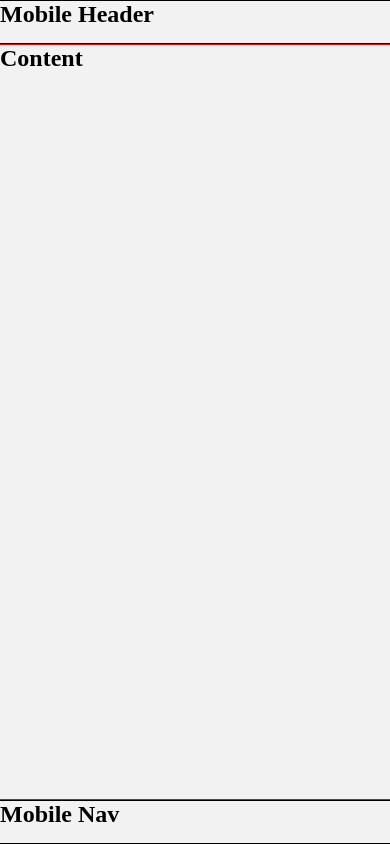
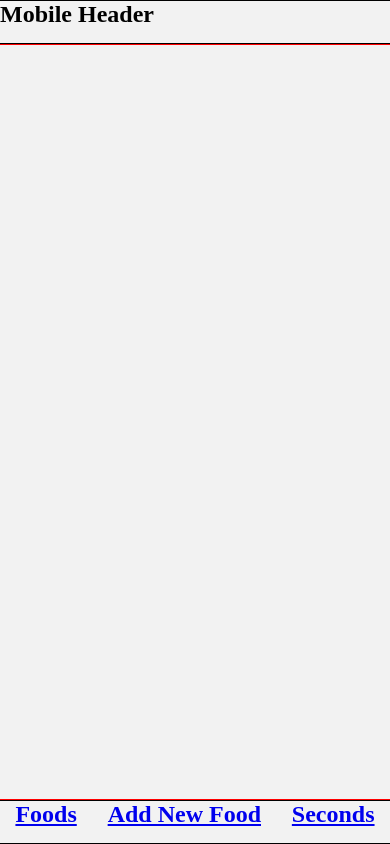
Before and after one commit to ayoublos/Seconds_Front-End, a React (Vite) app: page / in a window 390 px wide. Built offline with nearby package versions, Linux system fonts and the light colour scheme.

Commit message:
Add Routing
1. Add routes: Home, FoodIndex, FoodShow, NewFood, EditFood, FourOFour
2. Add pages: FoodIndex, FoodShow, NewFood, EditFood, FourOFour
3. Add Links to MobileNav

```diff
--- a/src/App.jsx
+++ b/src/App.jsx
@@ -1,8 +1,14 @@
 import './App.css'
 import React from 'react'
 import {Routes, Route} from 'react-router-dom'
-import Home from './Components/Pages/Home'
+import Home from './Pages/Home.jsx'
 import MobileHeader from './Components/Header/MobileHeader.jsx'
+import FoodIndex from './Pages/FoodIndex.jsx'
+import SecondsIndex from './Pages/SecondsIndex.jsx'
+import NewFood from './Pages/NewFood.jsx'
+import FoodShow from './Pages/FoodShow.jsx'
+import EditFood from './Pages/EditFood.jsx'
+import FourOFour from './Pages/FourOFour.jsx'
 import MobileNav from './Components/Footer/MobileNav.jsx'
 
 export default function App() {
@@ -13,7 +19,15 @@ export default function App() {
       </header>
       <main>
         <Routes>
-          <Route path='/' element={<Home />} />
+          <Route path='/' element={<Home />} >
+            <Route path='food' element={<FoodIndex/>} />
+            <Route path='seconds' element={<SecondsIndex/>} />
+            <Route path='food/new' element={<NewFood/>} />
+            <Route path='food/:id' element={<FoodShow/>} />
+            <Route path='food/:id/edit' element={<EditFood/>} />
+          </Route>
+
+          <Route path='*' element={<FourOFour/>} />
         </Routes>
       </main>
       <footer>
--- /dev/null
+++ b/src/Components/Footer/MobileNav.css
@@ -0,0 +1,5 @@
+.mobile-nav {
+  width: 100%;
+  display: flex;
+  justify-content: space-around;
+}
--- a/src/Components/Footer/MobileNav.jsx
+++ b/src/Components/Footer/MobileNav.jsx
@@ -1,9 +1,13 @@
+import './MobileNav.css'
 import React from 'react'
+import { Link } from 'react-router-dom'
 
 export default function MobileNav() {
   return (
-    <div>
-      <h2>Mobile Nav</h2>
+    <div className='mobile-nav'>
+      <Link to='food'><h2>Foods</h2></Link>
+      <Link to='food/new'><h2>Add New Food</h2></Link>
+      <Link to='seconds'><h2>Seconds</h2></Link>
     </div>
   )
 }
--- /dev/null
+++ b/src/Pages/EditFood.jsx
@@ -0,0 +1,7 @@
+import React from 'react'
+
+export default function EditFood() {
+  return (
+    <div>EditFood</div>
+  )
+}
--- /dev/null
+++ b/src/Pages/FoodIndex.jsx
@@ -0,0 +1,7 @@
+import React from 'react'
+
+export default function FoodIndex() {
+  return (
+    <div>FoodIndex</div>
+  )
+}
--- /dev/null
+++ b/src/Pages/FoodShow.jsx
@@ -0,0 +1,7 @@
+import React from 'react'
+
+export default function FoodShow() {
+  return (
+    <div>FoodShow</div>
+  )
+}
--- /dev/null
+++ b/src/Pages/FourOFour.jsx
@@ -0,0 +1,7 @@
+import React from 'react'
+
+export default function FourOFour() {
+  return (
+    <div>Dirty Dishes</div>
+  )
+}
--- a/src/Components/Pages/Home.jsx
+++ b/src/Pages/Home.jsx
@@ -1,9 +1,10 @@
 import React from 'react'
+import { Outlet } from'react-router-dom'
 
 export default function Home() {
   return (
     <div>
-      <h2>Content</h2>
+      <Outlet />
     </div>
   )
 }
--- /dev/null
+++ b/src/Pages/NewFood.jsx
@@ -0,0 +1,7 @@
+import React from 'react'
+
+export default function NewFood() {
+  return (
+    <div>NewFood</div>
+  )
+}
--- /dev/null
+++ b/src/Pages/SecondsIndex.jsx
@@ -0,0 +1,7 @@
+import React from 'react'
+
+export default function SecondsIndex() {
+  return (
+    <div>SecondsIndex</div>
+  )
+}
```
